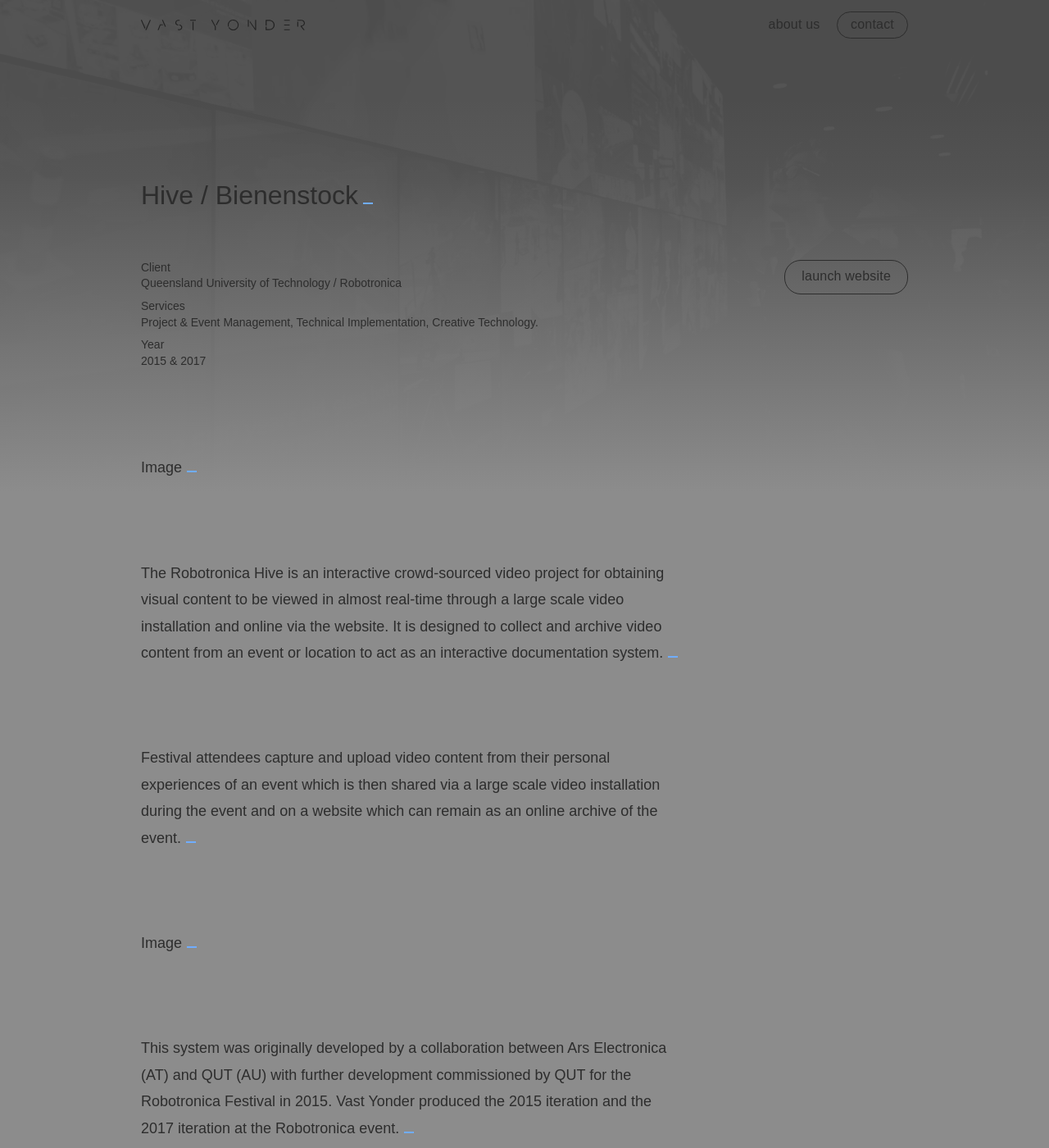
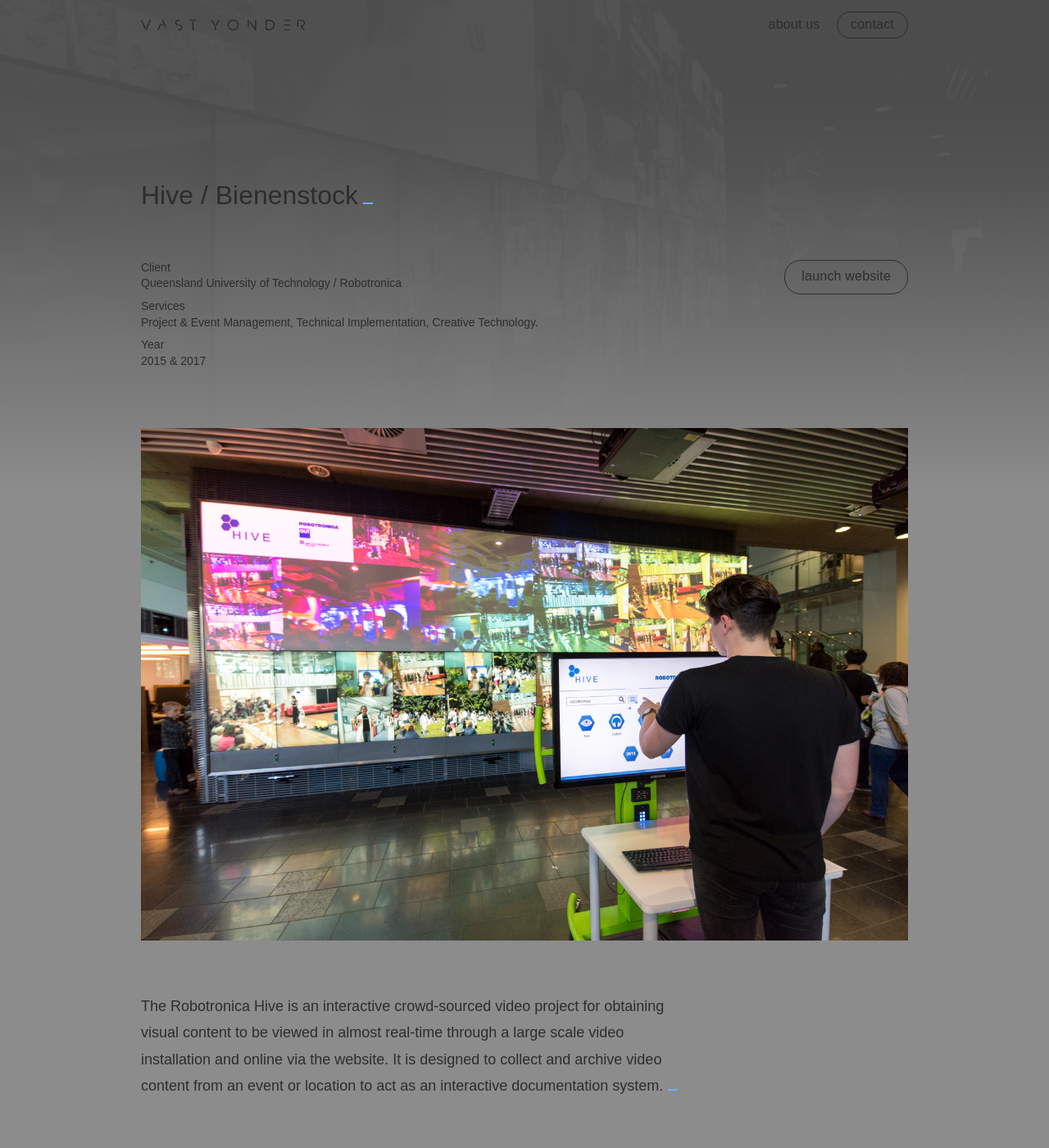
Before and after one commit to LincolnSavage/lincolnsavage.github.io, a Jekyll site: the page built from _projects/hive.md, in a window 1280 px wide and 1400 px high. Shown: the whole window at 82% size. Built offline with Jekyll 4.4.1, drawn with Linux system fonts in a browser that asks for light colours.

Commit message:
Update hive.md

```diff
--- a/_projects/hive.md
+++ b/_projects/hive.md
@@ -4,19 +4,20 @@
 project-title: Hive / Bienenstock
 description: Wide Format Interactive Display
 client: Queensland University of Technology / Robotronica
-partners:
-services: Project & Event Management, Technical Implementation, Creative Technology.
+services: 'Project & Event Management, Technical Implementation, Creative Technology.'
 year: 2015 & 2017
 cover-image: images/hive-cover.jpg
-website: http://hive.robotronica.qut.edu.au
+website: 'http://hive.robotronica.qut.edu.au'
+published: true
+position: center
 ---
 
-Image
+![hive1.jpg]({{site.baseurl}}/images/hive1.jpg){:class="lazyload"}
 
 The Robotronica Hive is an interactive crowd-sourced video project for obtaining visual content to be viewed in almost real-time through a large scale video installation and online via the website. It is designed to collect and archive video content from an event or location to act as an interactive documentation system.
 
 Festival attendees capture and upload video content from their personal experiences of an event which is then shared via a large scale video installation during the event and on a website which can remain as an online archive of the event.
 
-Image
+![hive2.jpg]({{site.baseurl}}/images/hive2.jpg){:class="lazyload"}
 
 This system was originally developed by a collaboration between Ars Electronica (AT) and QUT (AU) with further development commissioned by QUT for the Robotronica Festival in 2015. Vast Yonder produced the 2015 iteration and the 2017 iteration at the Robotronica event.
```
